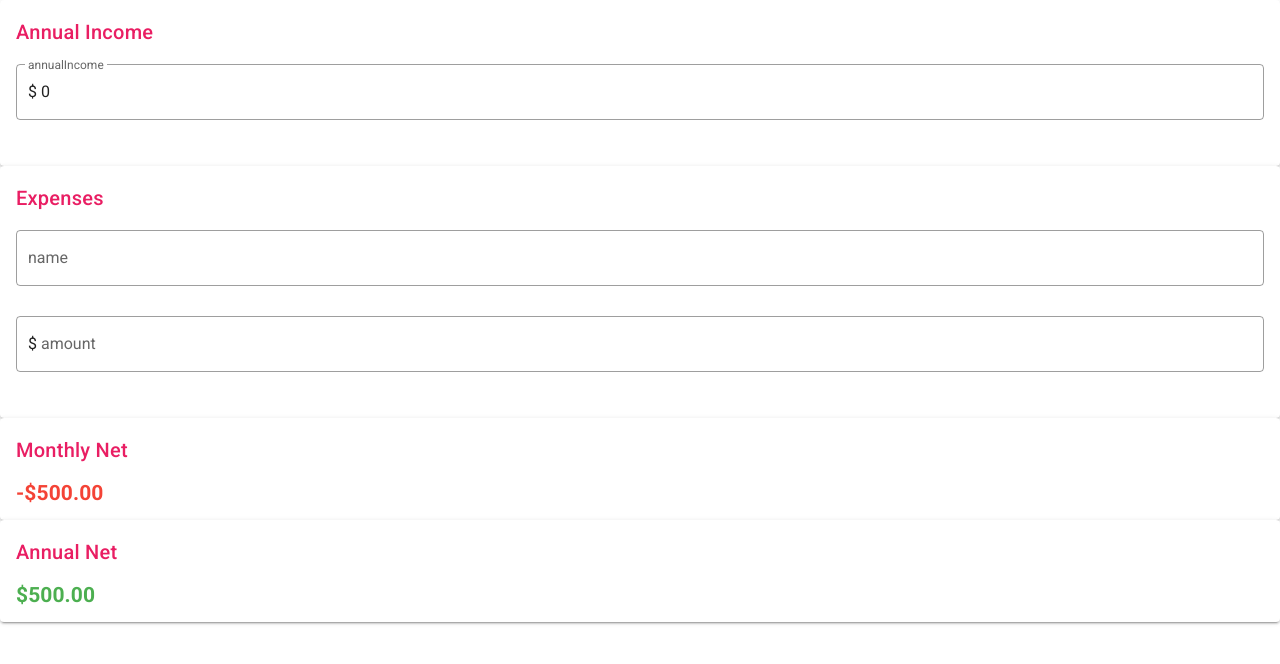
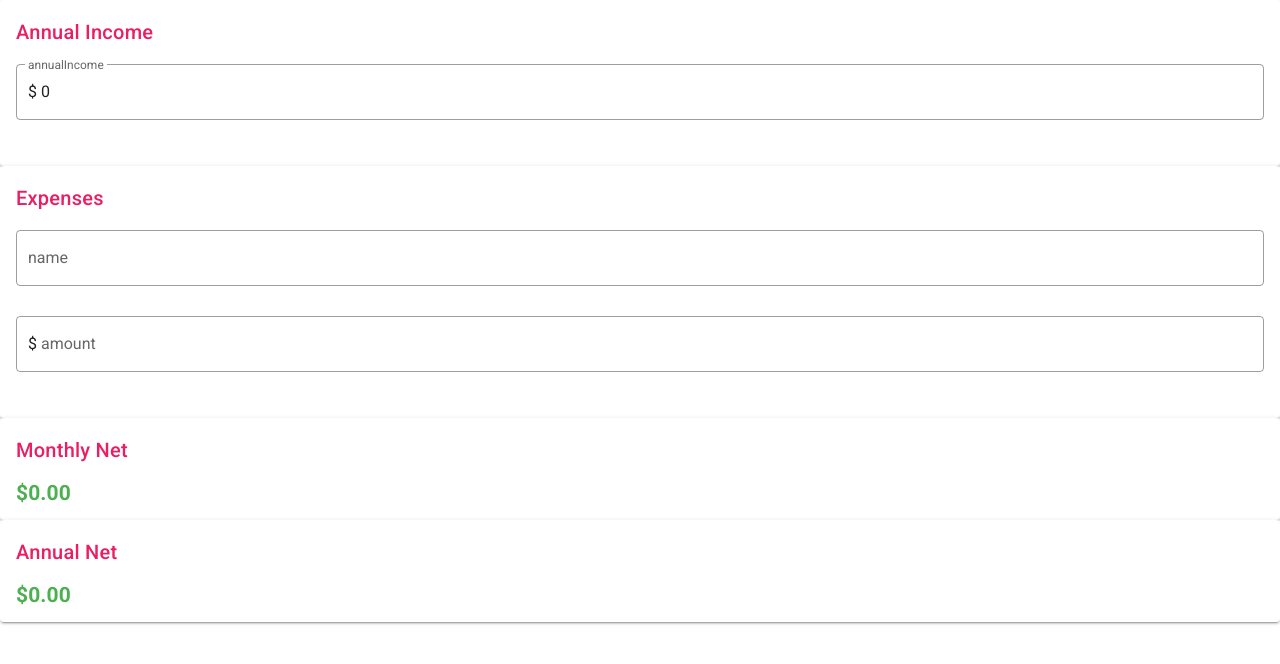
Before and after one commit to molliegoforth818/HOV-day3-budgeting-tool, a Vue app: page / in a window 1280 px wide. Shown: the top 664 px of the page. Built offline with nearby package versions, Linux system fonts and the light colour scheme.

Commit message:
computed properties added to app.vue

```diff
--- a/src/App.vue
+++ b/src/App.vue
@@ -1,26 +1,42 @@
 <template>
   <v-app>
-    <annual-income :annualAmount="annualIncome"/>
-    <expenses
-    :expenses="monthlyExpenses"
-    :total-amount="annualExpenses"
-    />
-    <income-card title="Monthly Net" :net-amount=-500 />
-    <income-card title="Annual Net" :net-amount=500 />
+    <annual-income :annualAmount="annualIncome" />
+    <expenses :expenses="monthlyExpenses" :total-amount="annualExpenses" />
+    <income-card title="Monthly Net" :net-amount="monthlyNet" />
+    <income-card title="Annual Net" :net-amount="annualNet" />
   </v-app>
 </template>
 
 <script>
-import AnnualIncome from './components/AnnualIncome';
-import Expenses from './components/Expenses';
-import IncomeCard from './components/IncomeCard'
+import AnnualIncome from "./components/AnnualIncome";
+import Expenses from "./components/Expenses";
+import IncomeCard from "./components/IncomeCard";
 export default {
-components: { AnnualIncome, Expenses, IncomeCard, },
+  components: { AnnualIncome, Expenses, IncomeCard },
   data() {
     return {
-    annualIncome: 0,
-    monthlyExpenses: [],
+      annualIncome: 0,
+      monthlyExpenses: [],
+    };
+  },
+  computed: {
+    monthlyIncome() {
+      return this.annualIncome / 12;
+    },
+    totalMonthlyExpenses() {
+      return this.monthlyExpenses.reduce((total, month) => {
+        return total + month.amount;
+      }, 0);
+    },
+    annualExpenses() {
+      return this.monthlyExpenses * 12;
+    },
+    monthlyNet() {
+      return (this.monthlyIncome - this.totalMonthlyExpenses)
+    },
+    annualNet() {
+      return +(this.annualIncome - this.annualExpenses)
     }
-  }
+  },
 };
 </script>
```
